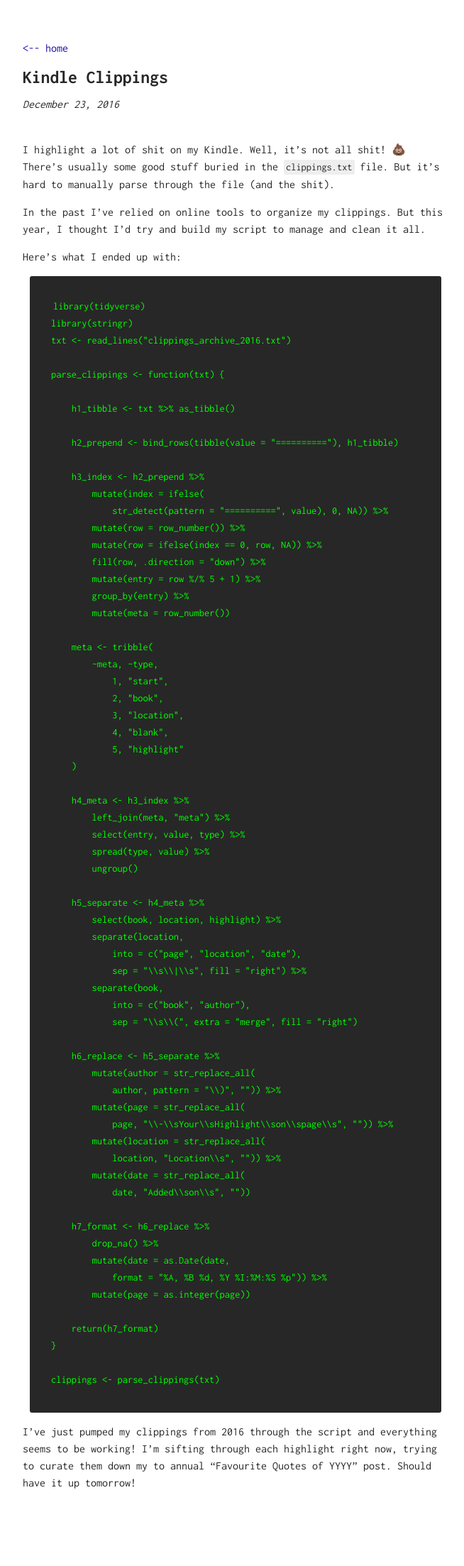
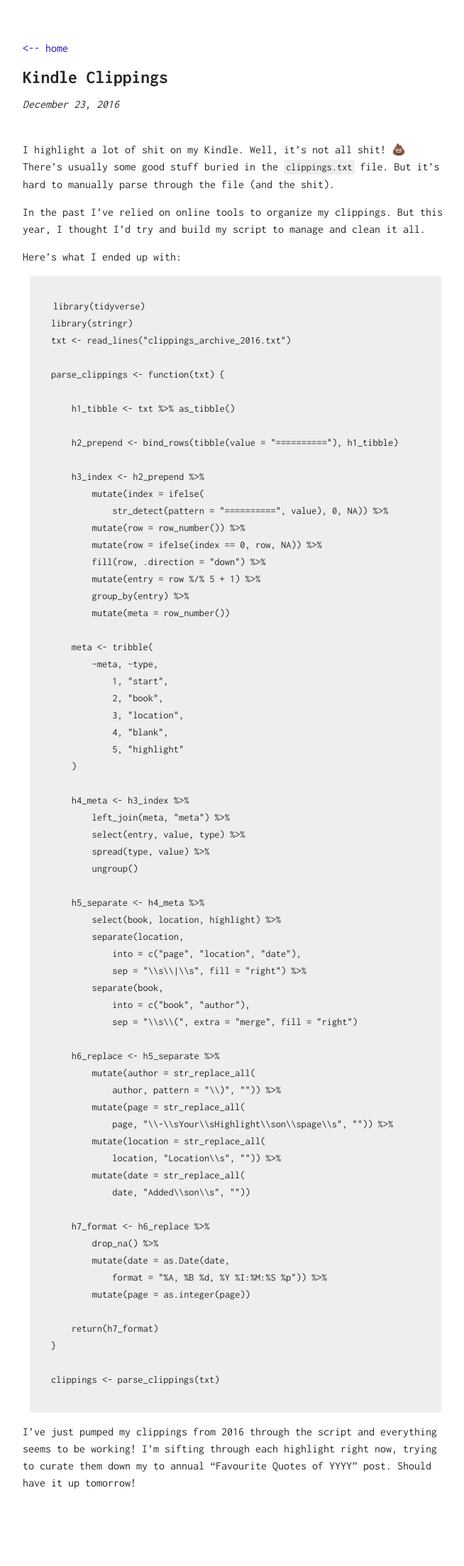
Before and after one commit to maxhumber/maxhumber.com, a Jekyll site: the page built from _posts/2016-12-23-kindle-clippings.md, in a window 1280 px wide. Shown: the whole page at 71% size, without its empty margins (308-962 px from the left). Built offline with Jekyll 4.4.1, drawn with Linux system fonts in a browser that asks for light colours; our own code applies the rules of GitHub Pages for plain Markdown files.

Commit message:
subtle code block

```diff
--- a/assets/css/main.scss
+++ b/assets/css/main.scss
@@ -189,9 +189,9 @@ ul {
 			padding: 10px;
 			line-height: 1.5;
 			border-radius: 3px;
-			background: $color-black;
+			background: $color-grey;
 			code {
-				color: $color-code;
+				color: $color-black;
 				background: none;
 			}
 		}
```
